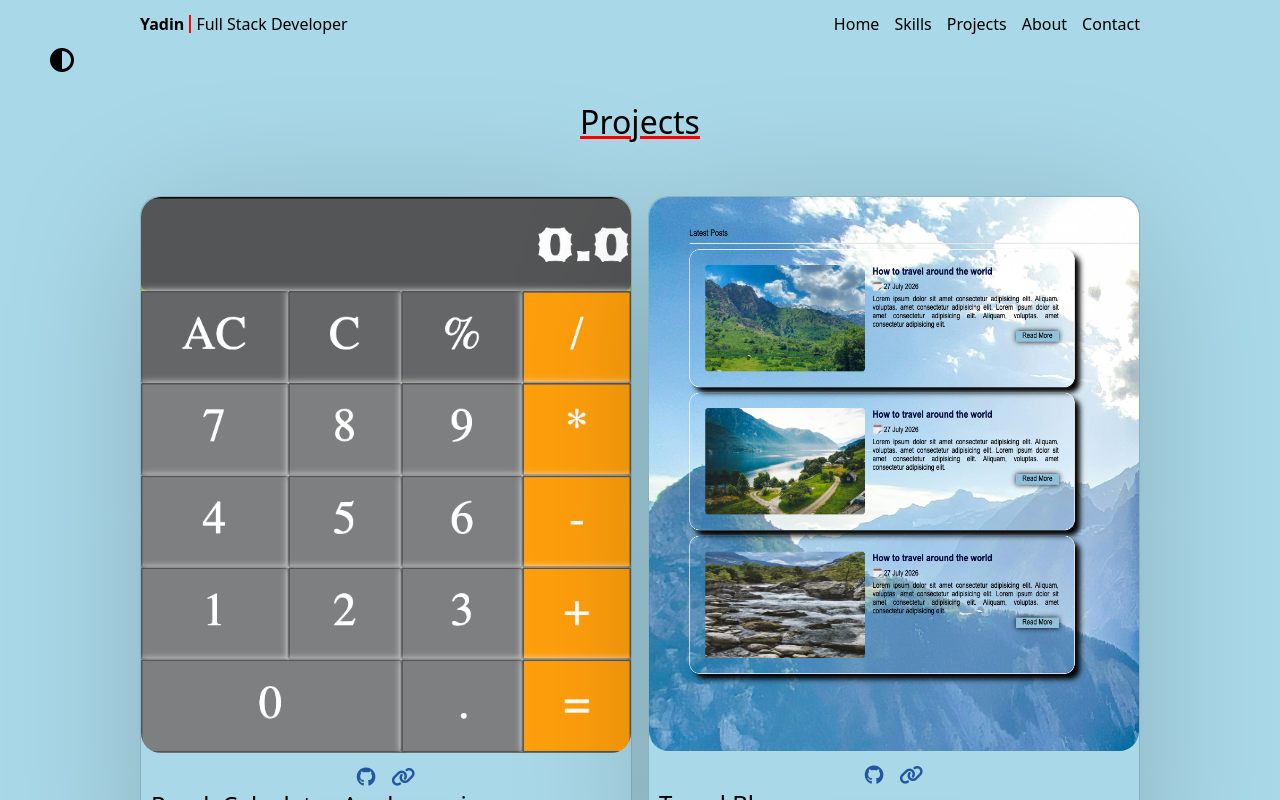
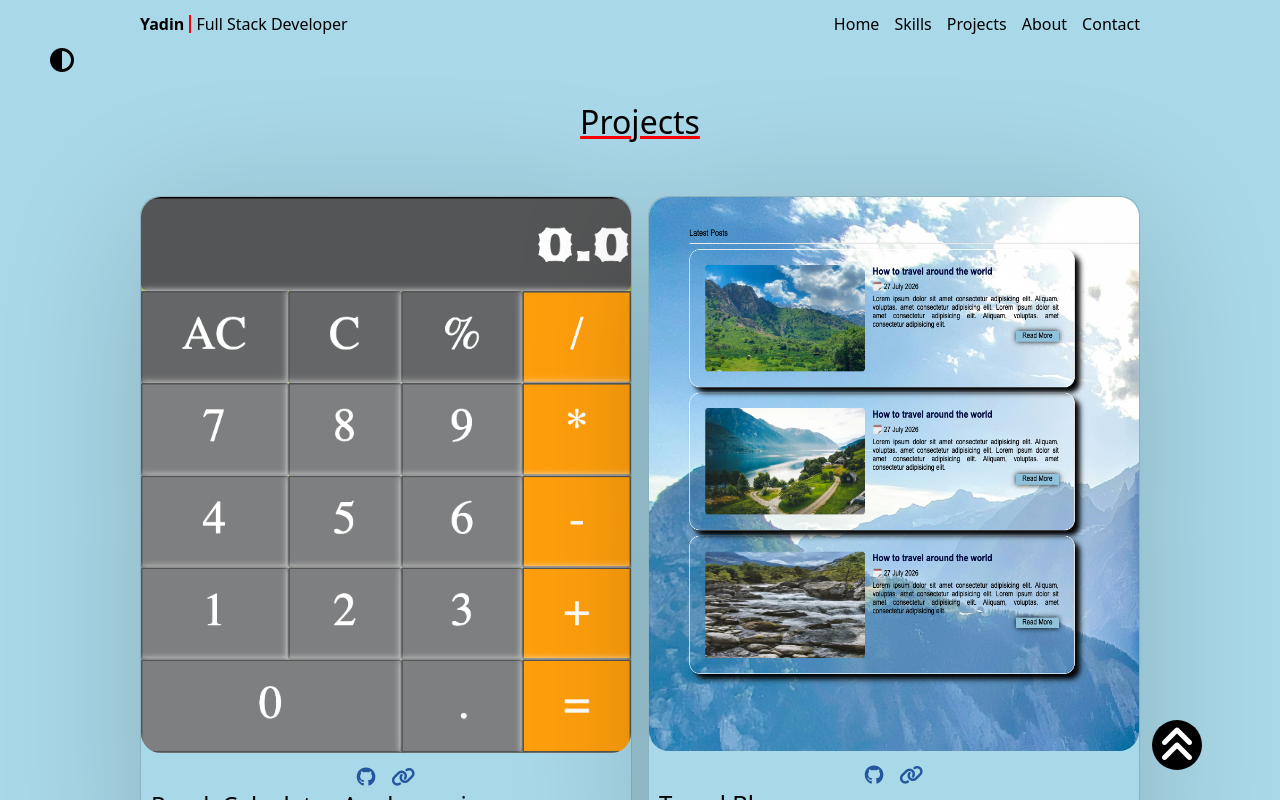
Before and after one commit to yadin-nou/react-portfolio, a React (Vite) app: page /projects in a window 1280 px wide. Shown: the top 800 px of the page. Built offline with nearby package versions, Linux system fonts and the light colour scheme; a web font is replaced by a local one.

Commit message:
Update click to top

```diff
--- a/src/components/Experience.jsx
+++ b/src/components/Experience.jsx
@@ -29,11 +29,11 @@ export const Experience = () => {
             <div className="award-status">Experience</div>
           </div>
         </div>
-        <div className="clickTop">
+        {/* <div className="clickTop">
           <a href="#top">
             <i className="fa-solid fa-angles-up fa-2xs"></i>
           </a>
-        </div>
+        </div> */}
       </section>
     </>
   );
--- a/src/components/Layout.jsx
+++ b/src/components/Layout.jsx
@@ -15,6 +15,7 @@ export const Layout = () => {
         <div className="ch-background" onClick={handleToggle}>
           <i className="fa-solid fa-circle-half-stroke"></i>
         </div>
+
         {/* include outlet instead of children */}
         <main>{<Outlet />}</main>
         <Footer />
--- a/src/components/Projects.jsx
+++ b/src/components/Projects.jsx
@@ -169,6 +169,11 @@ export const Projects = () => {
           </div>
         </div>
       </section>
+      <div className="clickTop">
+        <a href="#top">
+          <i className="fa-solid fa-angles-up fa-2xs"></i>
+        </a>
+      </div>
       {/* </Layout> */}
     </>
   );
```
